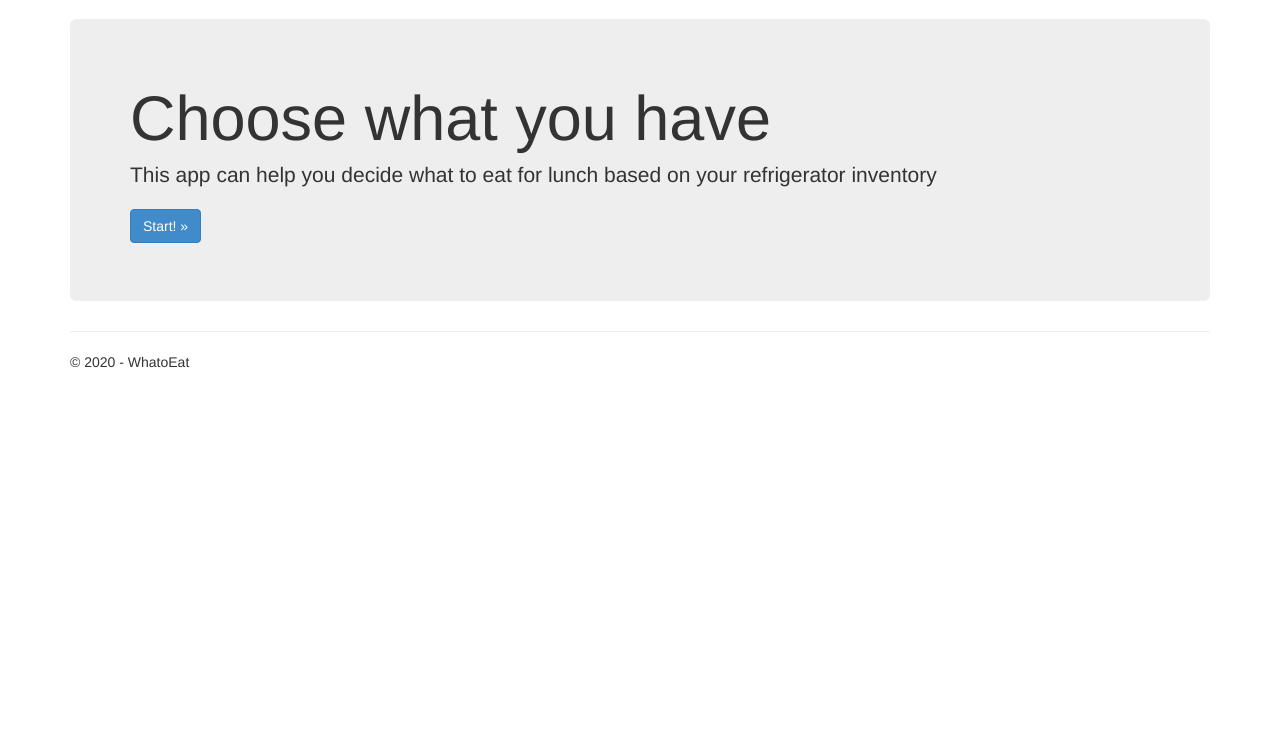
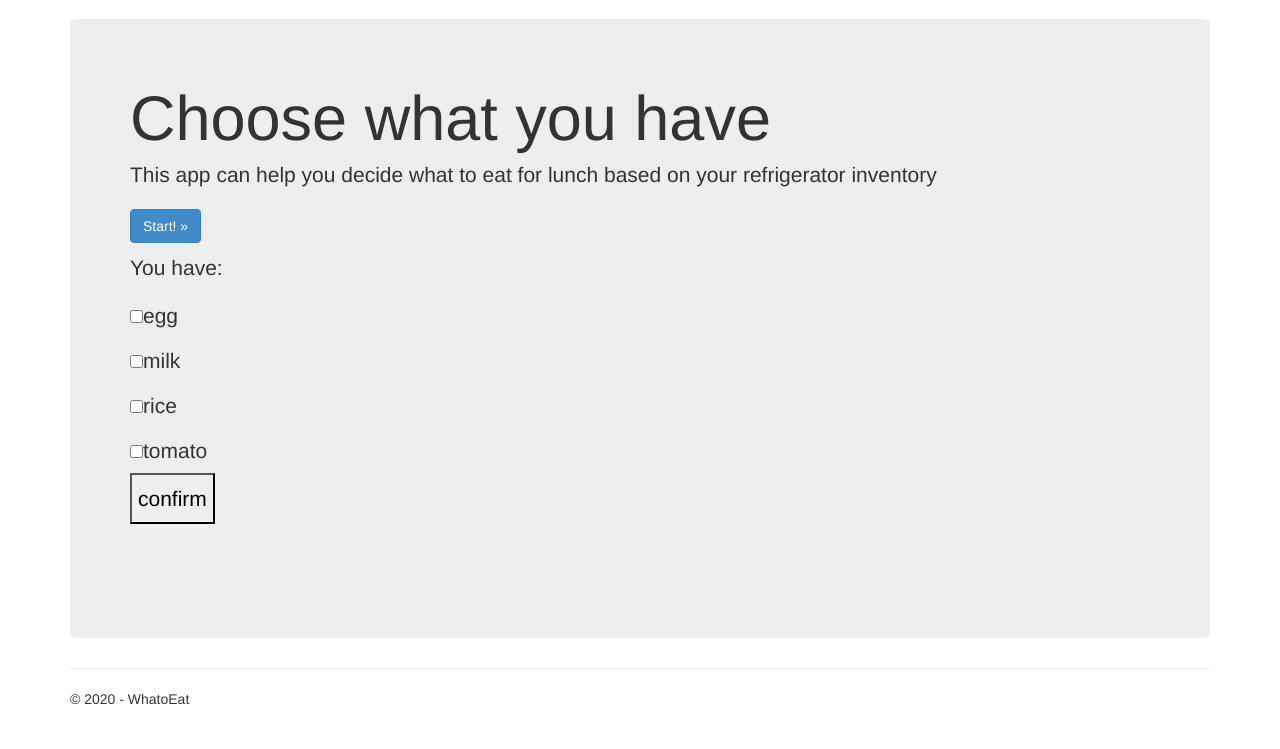
Before and after one commit to CaptainDra/WhatoEat, a Django app: page /inventory/ in a window 1280 px wide. Shown: the part 51-800 px from the top of the page. Run offline with Django 3.2, Linux system fonts and the light colour scheme; some libraries are stand-ins or nearby versions.

Commit message:
add checkbox(no performance yet)

```diff
--- a/WhatoEatDj/app/templates/app/inventory.html
+++ b/WhatoEatDj/app/templates/app/inventory.html
@@ -6,6 +6,16 @@
         <h1>Choose what you have</h1>
         <p class="lead">This app can help you decide what to eat for lunch based on your refrigerator inventory</p>
         <p><a href="" class="btn btn-primary btn-large">Start! &raquo;</a></p>
+        <p>You have:</p>
+        <form>
+            <input type="checkbox" name="coffee" value="A">egg<br />
+            <input type="checkbox" name="coffee" value="B">milk<br />
+            <input type="checkbox" name="coffee" value="C">rice<br />
+            <input type="checkbox" name="coffee" value="D">tomato<br />
+            <input type="submit" onclick="createOrder()" value="confirm"><br /><br />
+
+            <!--<input type="text" id="order" size="20">-->
+        </form>
     </div>
 
 {% endblock %}
--- a/WhatoEatDj/app/views.py
+++ b/WhatoEatDj/app/views.py
@@ -55,3 +55,11 @@ def inventory(request):
             'year':datetime.now().year,
         }
     )
+
+def receive_data(request):
+    if request.POST:
+        print('get post')
+        select = request.POST.get('select',None)
+        text = request.POST.get('text',None)
+        print(select,text)
+        return render(request,'your_html.html', locals())
```
Also changed, not shown: WhatoEatDj/app/templates/app/WebPage1.html (deleted, +0 -11 lines), 1 other file.
